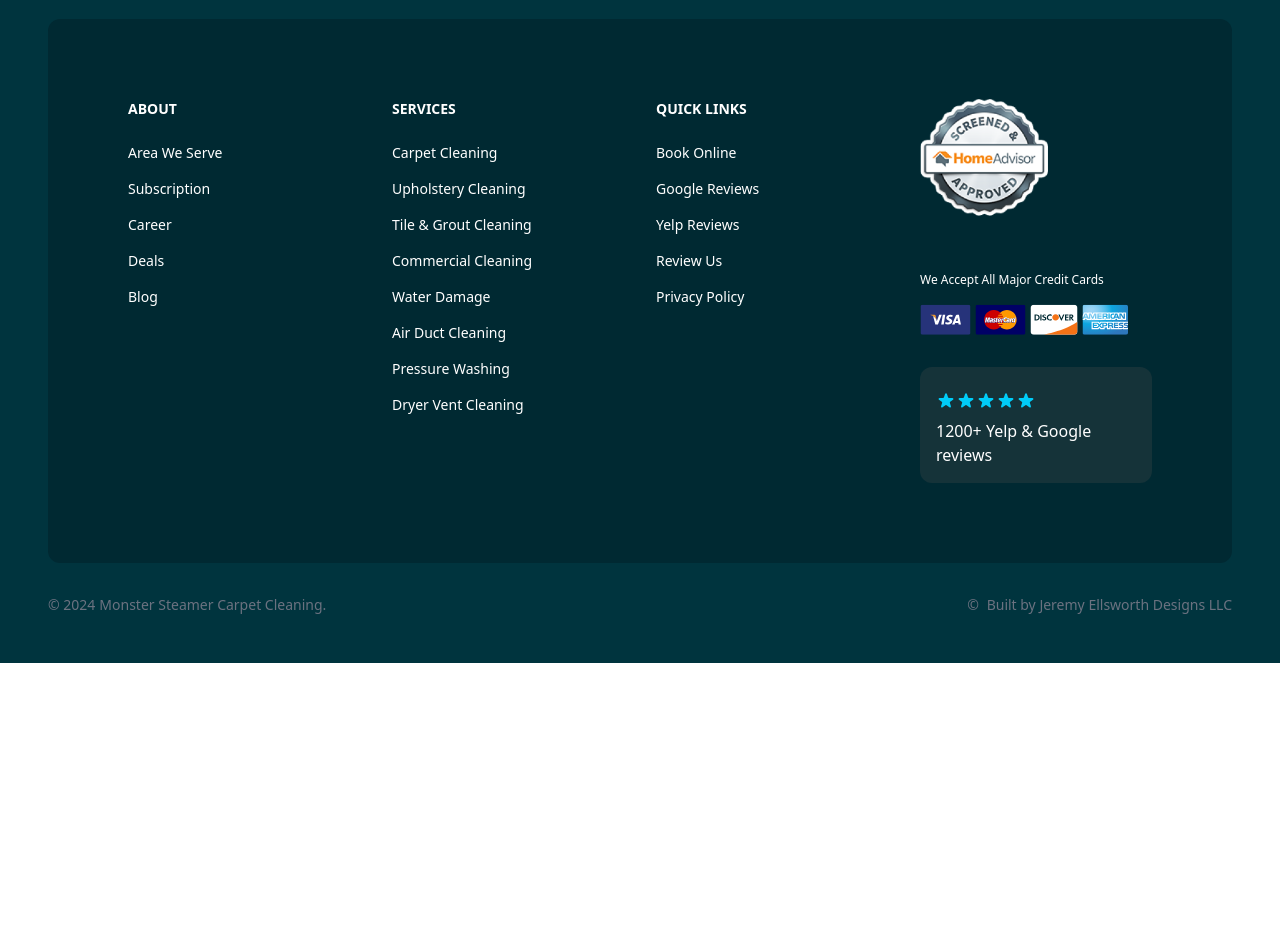
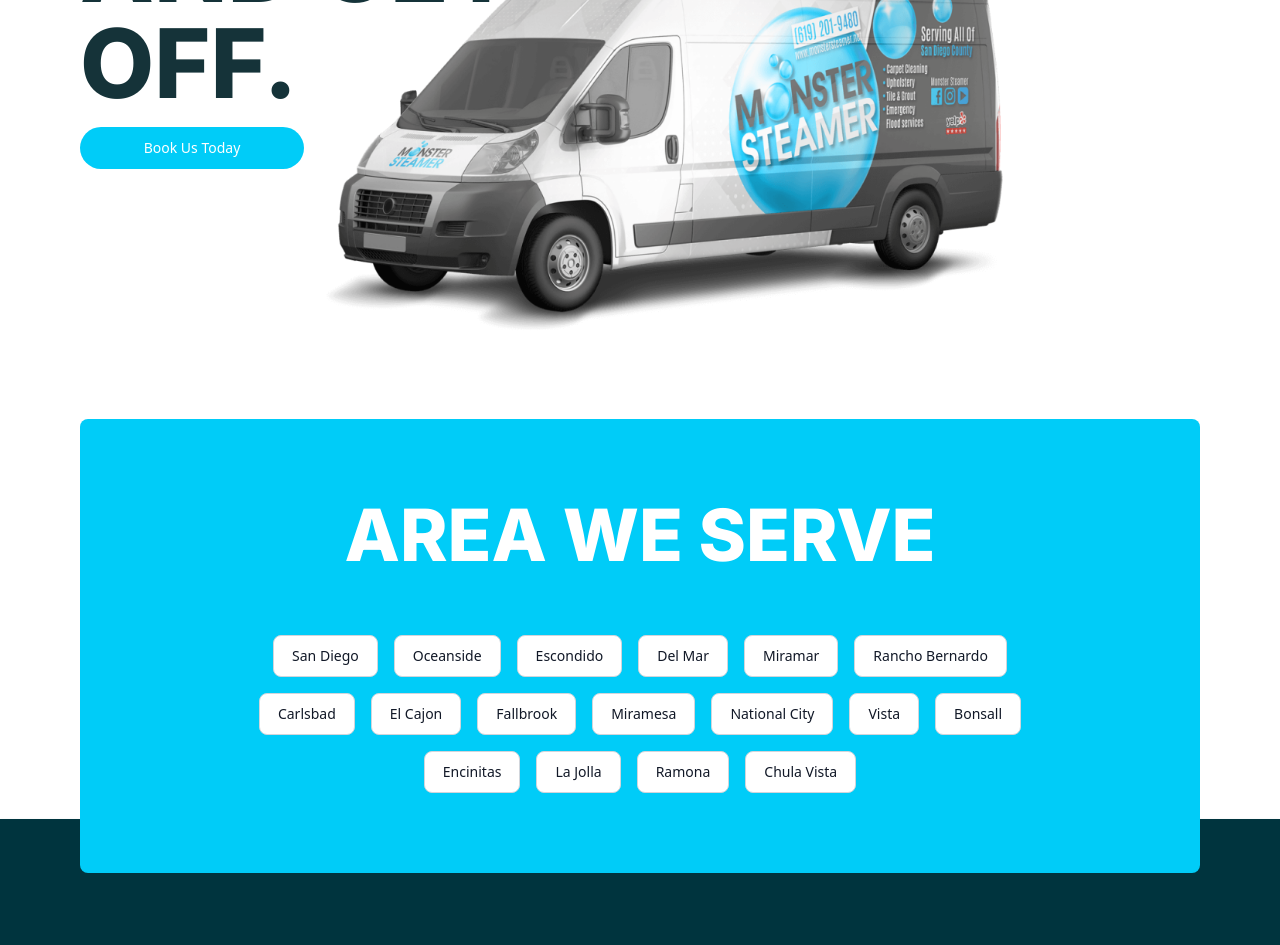
Before and after one commit to ninazmul/monster-steamer, a React (Vite) app: page / in a window 1280 px wide. Shown: the part 4640-5585 px from the top of the page. Before the commit the page ends 5303 px from the top, so only its background shows below. Built offline with nearby package versions, Linux system fonts and the light colour scheme.

Commit message:
desktop mode design done

```diff
--- /dev/null
+++ b/src/Components/BookBanner.jsx
@@ -0,0 +1,18 @@
+import { Button } from "flowbite-react";
+import van from "../assets/van.png";
+
+export default function BookBanner() {
+  return (
+    <div className="mx-20 mt-20 mb-[650px] relative">
+      <div className="flex flex-col gap-4 w-2/3">
+        <h1 className="text-8xl font-inter font-bold uppercase">
+          Book Online And get 10% Off.
+        </h1>
+        <Button className="bg-[#00CCF8] w-56" pill>
+          Book Us Today
+        </Button>
+          </div>
+          <img src={van} alt="van" className="absolute top-32 right-40 h-96" />
+    </div>
+  );
+}
--- a/src/Components/Footers.jsx
+++ b/src/Components/Footers.jsx
@@ -15,11 +15,15 @@
 import discover from "../assets/Footer/discover logo.svg";
 import aExpress from "../assets/Footer/American express.svg";
 import { Rating } from "flowbite-react";
+import ServeArea from "./ServeArea";
 
 
 const Footers = () => {
   return (
-    <Footer bgDark className="rounded-none bg-[#00343E]">
+    <Footer bgDark className="rounded-none bg-[#00343E] relative">
+      <div className="absolute top-[-400px]">
+        <ServeArea />
+      </div>
       <div className="w-full mx-12 mb-12 mt-32">
         <div className="w-full justify-between sm:flex sm:items-center sm:justify-between">
           <img src={logo} alt="monster steamer" className="mr-3 h-6 sm:h-9" />
--- /dev/null
+++ b/src/Components/ServeArea.jsx
@@ -0,0 +1,32 @@
+import { Button } from "flowbite-react";
+
+export default function ServeArea() {
+    return (
+      <div className="mx-20 bg-[#00CCF8] rounded-lg p-20">
+        <h1 className="text-7xl font-bold font-inter uppercase text-center text-white ">
+          Area We Serve
+        </h1>
+        <div className="pt-16 px-20">
+          <div className="flex flex-wrap gap-4 text-center justify-center">
+            <Button color="light">San Diego</Button>
+            <Button color="light">Oceanside</Button>
+            <Button color="light">Escondido</Button>
+            <Button color="light">Del Mar</Button>
+            <Button color="light">Miramar</Button>
+            <Button color="light">Rancho Bernardo</Button>
+            <Button color="light">Carlsbad</Button>
+            <Button color="light">El Cajon</Button>
+            <Button color="light">Fallbrook</Button>
+            <Button color="light">Miramesa</Button>
+            <Button color="light">National City</Button>
+            <Button color="light">Vista</Button>
+            <Button color="light">Bonsall</Button>
+            <Button color="light">Encinitas</Button>
+            <Button color="light">La Jolla</Button>
+            <Button color="light">Ramona</Button>
+            <Button color="light">Chula Vista</Button>
+          </div>
+        </div>
+      </div>
+    );
+}
--- a/src/Pages/Home.jsx
+++ b/src/Pages/Home.jsx
@@ -1,5 +1,6 @@
 import Banner from "../Components/Banner";
 import BeforeAfter from "../Components/BeforeAfter";
+import BookBanner from "../Components/BookBanner";
 import Reviews from "../Components/Reviews";
 import Services from "../Components/Services";
 import Stats from "../Components/Stats";
@@ -17,7 +18,8 @@
       <WhyUs />
       <Video />
       <Reviews />
-      <BeforeAfter/>
+      <BeforeAfter />
+      <BookBanner />
     </div>
   );
 };
```
